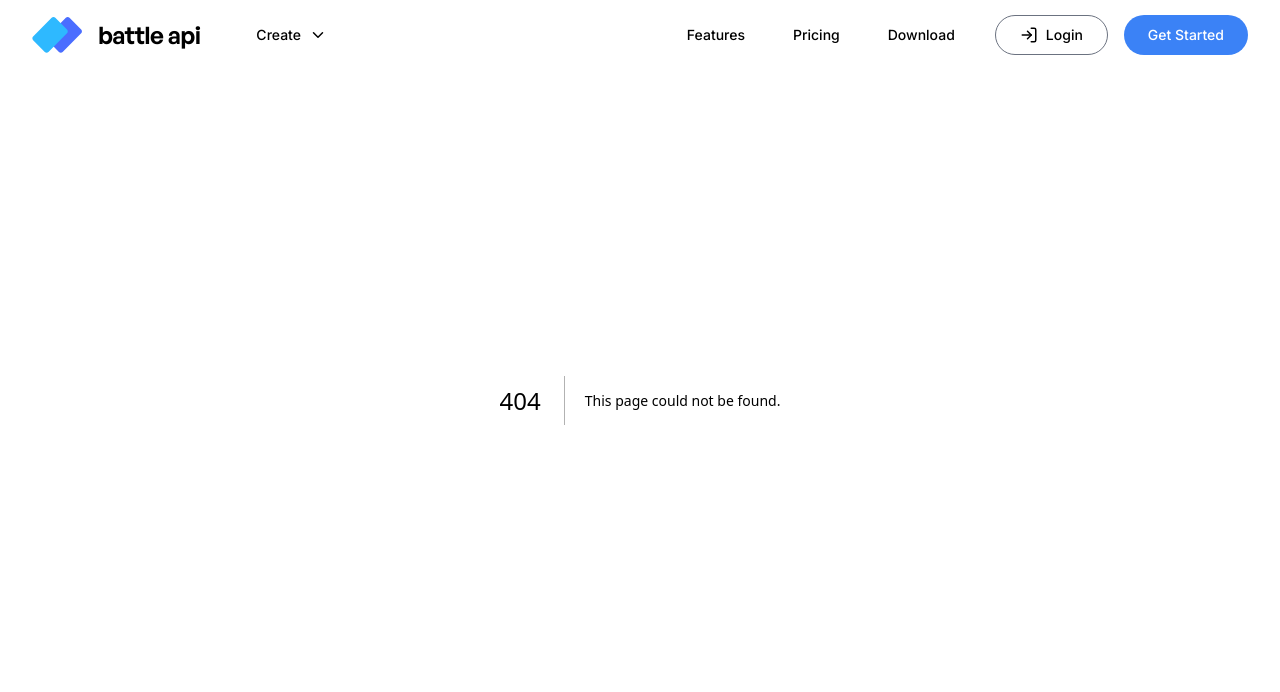
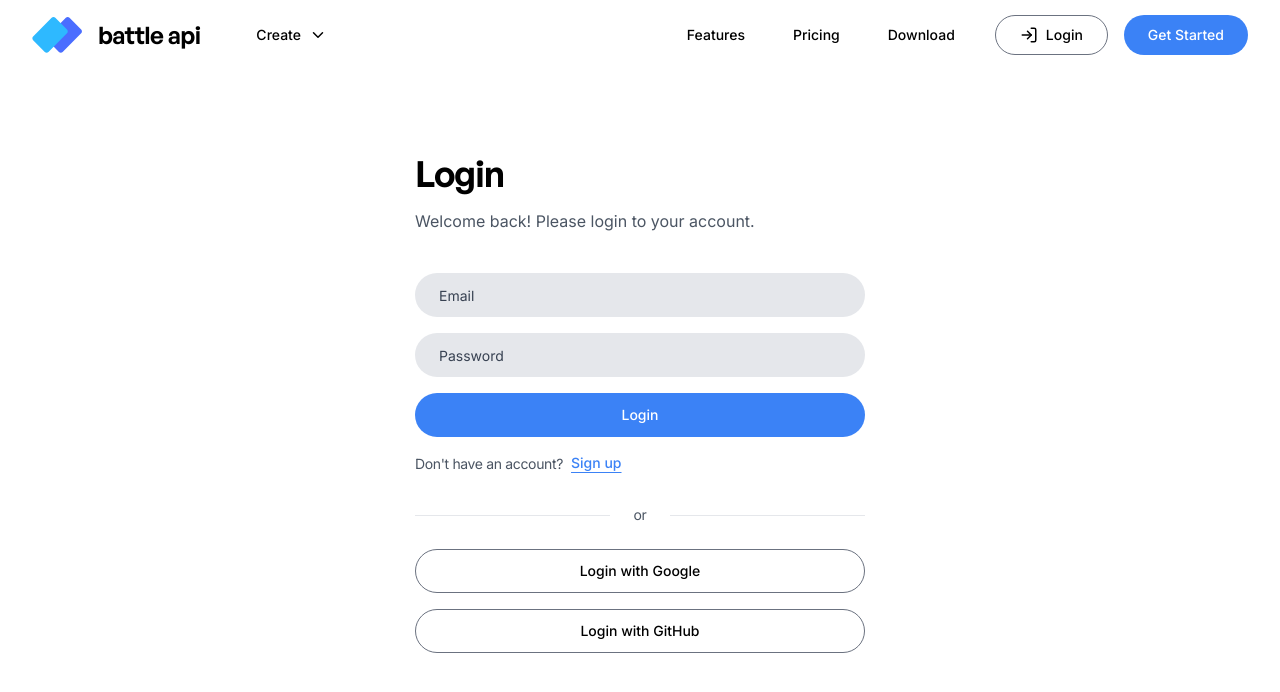
Before and after one commit to brandon-kong/battle-api, a Next.js app: page /login in a window 1280 px wide. Before the commit this address had no page. Shown: the top 692 px of the page. Built offline with nearby package versions, Linux system fonts and the light colour scheme.

Commit message:
Login page

```diff
--- a/package.json
+++ b/package.json
@@ -15,7 +15,8 @@
     "react": "^18",
     "react-dom": "^18",
     "react-feather": "^2.0.10",
-    "tailwind-merge": "^2.2.1"
+    "tailwind-merge": "^2.2.1",
+    "utility-types": "^3.11.0"
   },
   "devDependencies": {
     "@types/node": "^20",
--- /dev/null
+++ b/src/app/login/page.tsx
@@ -0,0 +1,56 @@
+import { Button, Input, Typography } from "@/components";
+import Image from "next/image";
+
+export default function Login() {
+    return (
+        <main className="flex place-content-center items-center">
+            <div
+            className={'max-w-[450px] px-content-padding-x xl:px-0 h-screen w-full flex flex-col place-content-center'}
+            >
+
+                <div
+                className={'flex flex-col gap-2'}
+                >
+                    <Typography variant={'h3'}>
+                        Login
+                    </Typography>
+
+                    <Typography variant={'p'} className={'text-gray-600'}>
+                        Welcome back! Please login to your account.
+                    </Typography>
+
+                    <form className={'flex flex-col gap-4 mt-8'}>
+                        <Input variant={'solid'} placeholder={'Email'} />
+                        <Input variant={'solid'} placeholder={'Password'} type={'password'} />
+                        <Button variant="primary">Login</Button>
+
+                        <div
+                        className={'flex items-center justify-start gap-1 mb-2'}
+                        >
+                            <Typography variant={'p-small'} className={'text-gray-600'}>
+                                Don&apos;t have an account?
+
+                            </Typography>
+                            <Button variant={'link'} href={'#'} className={'ml-1'}>
+                                Sign up
+                            </Button>
+                        </div>
+
+                        <div
+                        className={'flex gap-6 items-center w-full text-gray-600 my-2'}
+                        >
+                            <hr className={'w-full border-gray-200'} />
+                            <Typography variant={'p-small'} className={'text-gray-600'}>
+                                or
+                            </Typography>
+                            <hr className={'w-full border-gray-200'} />
+                        </div>
+
+                        <Button variant="outline">Login with Google</Button>
+                        <Button variant="outline">Login with GitHub</Button>
+                    </form>
+                </div>
+            </div>
+        </main>
+    );
+}
--- a/src/components/button/index.tsx
+++ b/src/components/button/index.tsx
@@ -41,7 +41,7 @@ const baseVariantClass = {
         type: "button"
     },
     "link": {
-        className: "px-2 bg-transparent underline underline-offset-4 text-blue-500 hover:text-blue-600",
+        className: "p-0 h-fit bg-transparent underline underline-offset-4 text-blue-500 hover:text-blue-600",
         type: "a"
 
     }
@@ -50,7 +50,7 @@ const baseVariantClass = {
 const sizeClass = {
     "xs": "h-8 px-4",
     "sm": "h-10 px-6",
-    "md": "h-12 px-8",
+    "md": "h-11 px-8",
     "lg": "text-lg h-12 px-8",
     "icon": "h-10 w-10 p-2"
 }
--- a/src/components/index.ts
+++ b/src/components/index.ts
@@ -3,3 +3,5 @@ export { default as Navbar } from "./layout/navbar";
 export { default as Typography } from "./typography";
 
 export { default as Button } from "./button";
+
+export { default as Input } from "./input";
--- /dev/null
+++ b/src/components/input/index.tsx
@@ -0,0 +1,67 @@
+import cn from "@/util/cn";
+import Link from "next/link";
+import { Omit } from "utility-types";
+
+type BaseProps = Omit<React.InputHTMLAttributes<HTMLInputElement>, 'size'>
+
+type InputProps = BaseProps & {
+    variant?: Variant;
+    href?: string;
+    size?: Size;
+};
+
+const baseClass = "placeholder:text-gray-700 px-6 flex gap-2 items-center justify-center font-mono text-sm text-black font-normal py-2 rounded transition-all duration-300 ease-in-out focus:outline-none focus:ring-2 focus:ring-blue-500 focus:ring-opacity-50";
+
+const baseVariantClass = {
+    "solid": {
+        className: "bg-gray-200 focus:bg-gray-200/50",
+        type: "input"
+    },
+    "outline": {
+        className: "bg-transparent focus:bg-white border border-gray-500",
+        type: "input"
+    },
+}
+
+const sizeClass = {
+    "xs": "h-8",
+    "sm": "h-10",
+    "md": "h-11",
+    "lg": "text-lg h-12 px-8",
+    "icon": "h-10 w-10 p-2"
+}
+
+type Size = keyof typeof sizeClass;
+
+type Variant = keyof typeof baseVariantClass;
+
+export const Input = (props: InputProps) => {
+    const { variant = 'solid', size = 'md', href, children, className, ...rest }: InputProps = props;
+    const Component = baseVariantClass[variant].type as keyof JSX.IntrinsicElements | React.ComponentType<any>;
+    const variantClass = baseVariantClass[variant].className;
+    const sizeVariantClass = sizeClass[size];
+
+    const classNames = cn(
+        baseClass,
+        sizeVariantClass,
+        variantClass,
+        className,
+    );
+
+    if (href) return (
+        <Link
+        href={href}
+        className={classNames}
+        >
+            {children}
+        </Link>
+    )
+
+    return (
+        <Component className={classNames} {...rest}>
+            {children}
+        </Component>
+    )
+};
+
+export default Input;
--- a/src/components/layout/navbar/index.tsx
+++ b/src/components/layout/navbar/index.tsx
@@ -35,7 +35,7 @@ export default function Navbar (): JSX.Element {
                         width={50}
                         height={50}
                         />
-                        <Typography variant={'h3'}>battle api</Typography>
+                        <Typography variant={'h4'}>battle api</Typography>
                     </Link>
 
                     <Popover>
@@ -46,7 +46,7 @@ export default function Navbar (): JSX.Element {
                             </Button>
                         </PopoverTrigger>
 
-                        <PopoverContent align={'start'} sideOffset={8} className={'w-64'}>
+                        <PopoverContent align={'start'} sideOffset={8} className={'w-max'}>
                             <div className={'flex flex-col gap-2'}>
                                 <Button variant={'ghost-gray'} size={'sm'} href={'#'}
                                 className={'rounded-lg text-blue-500 justify-start'}
@@ -106,7 +106,7 @@ export default function Navbar (): JSX.Element {
                         ))}
                     </div>
                     <div className="flex items-center space-x-4">
-                        <Button variant="outline" size={'sm'} className="">
+                        <Button href={'/login'} variant="outline" size={'sm'} className="">
                             <LogIn size={18} />
                             Login
                         </Button>
--- a/src/components/typography/index.tsx
+++ b/src/components/typography/index.tsx
@@ -19,15 +19,15 @@ const baseVariantClass = {
         type: "h1"
     },
     "h2": {
-        className: "font-sans text-3xl font-bold",
+        className: "font-sans text-5xl font-semibold leading-tight tracking-normal",
         type: "h2"
     },
     "h3": {
-        className: "font-sans text-2xl font-semibold tracking-tight leading-normal",
+        className: "font-sans text-4xl font-semibold tracking-tight leading-normal",
         type: "h3"
     },
     "h4": {
-        className: "font-sans text-xl font-semibold tracking-tight leading-normal",
+        className: "font-sans text-2xl font-semibold tracking-tight leading-normal",
         type: "h4"
     },
     "h5": {
```
Also changed, not shown: 1 other file (tests, documents, lock files or other folders).
